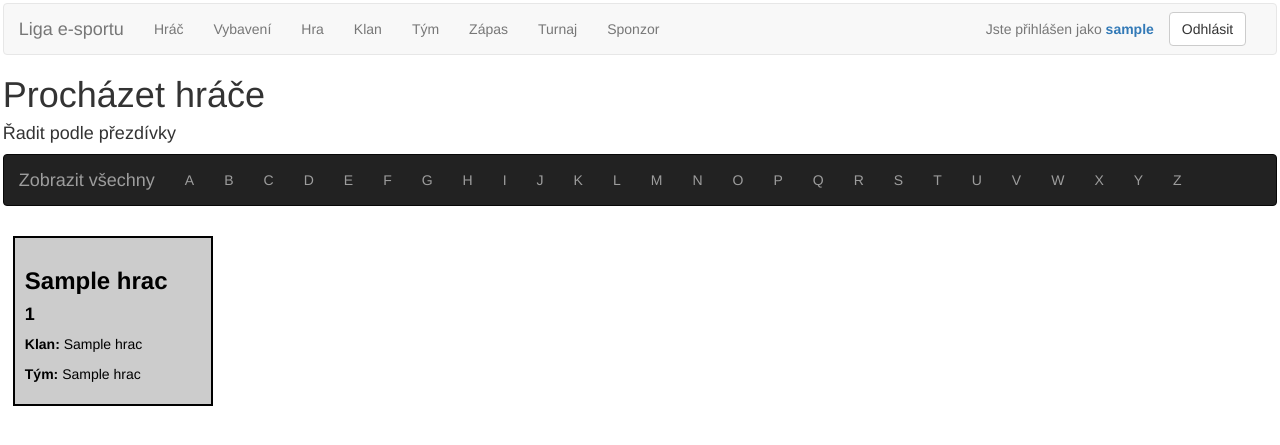
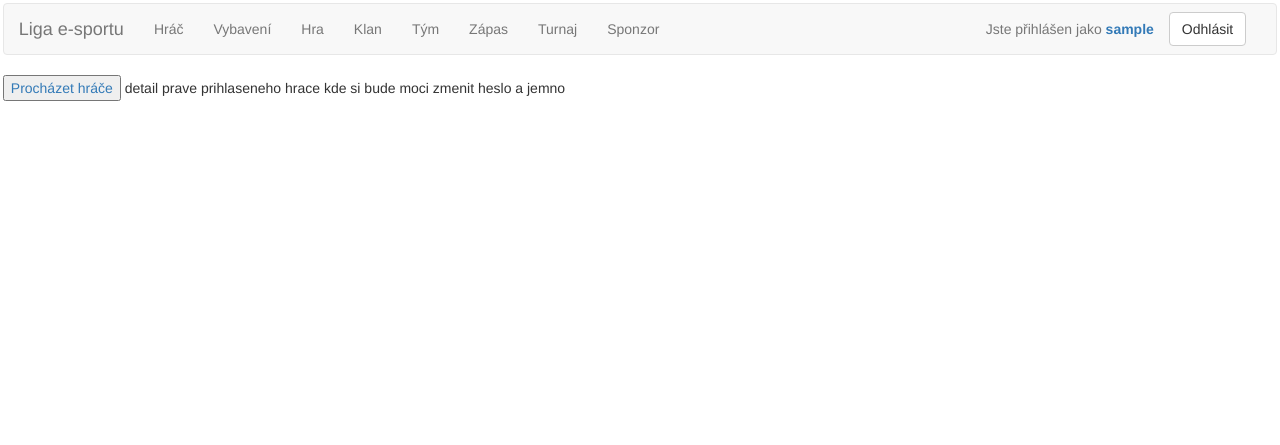
Before and after one commit to BigSlimDave/FIT-IIS, a Flask app: template app/templates/user/hrac.html in a window 1280 px wide. Shown: the top 445 px of the page. Run offline with Flask 2, Linux system fonts and the light colour scheme; the visitor is signed in with stand-in values (Sample User, id 1); tables that the repository leaves empty or names only in its code hold one stand-in row (values such as "Sample post"); the template is opened without the code that fills it: most values are stand-ins (such as "Sample title", 1, 10 or a date in 2020); some libraries are stand-ins or nearby versions.

Commit message:
UPrave hrace

```diff
--- a/app/__init__.py
+++ b/app/__init__.py
@@ -31,7 +31,7 @@ def index():
             return render_template('login.html', form=form)
     else: # POST
         if 'password' in request.form:
-            content = db_get_from_where_one('uzivatele', "prezdivka='{0}'".format(request.form['username']), ['heslo', 'role'])
+            content = db_get_from_where_one('uzivatele', "prezdivka='{0}'".format(request.form['username']), ['heslo', 'role', 'id'])
             try:
                 hash1 = content[0]
                 role1 = content[1]
@@ -41,6 +41,7 @@ def index():
             if sha256_crypt.verify(request.form['password'], hash1):
                 session['username'] = request.form['username']
                 session['logged'] = role1
+                session['id'] = content[2]
                 return redirect('/'+role1)
             else:
                 flash('Přihlášení se nezdařilo, opakujte ho prosím.')
--- a/app/templates/user/hrac.html
+++ b/app/templates/user/hrac.html
@@ -1,69 +1,5 @@
 {% extends 'user_base.html' %}
 {% block content%}
-<h1>Procházet hráče</h1>
-<h4>Řadit podle přezdívky</h4>
-<nav class="navbar navbar-inverse">
-          <div class="container-fluid">
-            <!-- Brand and toggle get grouped for better mobile display -->
-            <div class="navbar-header">
-              <button type="button" class="navbar-toggle collapsed" data-toggle="collapse" data-target="#bs-example-navbar-collapse-2" aria-expanded="false">
-                <span class="sr-only">Toggle navigation</span>
-                <span class="icon-bar"></span>
-                <span class="icon-bar"></span>
-                <span class="icon-bar"></span>
-              </button>
-              <a class="navbar-brand" href="/user/hrac/">Zobrazit všechny</a>
-            </div>
-
-            <!-- Collect the nav links, forms, and other content for toggling -->
-            <div class="collapse navbar-collapse" id="bs-example-navbar-collapse-2">
-              <ul class="nav navbar-nav">
-                <li><a href="/user/hrac/?pismeno=A">A</a></li>
-                <li><a href="/user/hrac/?pismeno=B">B</a></li>
-                <li><a href="/user/hrac/?pismeno=C">C</a></li>
-                <li><a href="/user/hrac/?pismeno=D">D</a></li>
-                <li><a href="/user/hrac/?pismeno=E">E</a></li>
-                <li><a href="/user/hrac/?pismeno=F">F</a></li>
-                <li><a href="/user/hrac/?pismeno=G">G</a></li>
-                <li><a href="/user/hrac/?pismeno=H">H</a></li>
-                <li><a href="/user/hrac/?pismeno=I">I</a></li>
-                <li><a href="/user/hrac/?pismeno=J">J</a></li>
-                <li><a href="/user/hrac/?pismeno=K">K</a></li>
-                <li><a href="/user/hrac/?pismeno=L">L</a></li>
-                <li><a href="/user/hrac/?pismeno=M">M</a></li>
-                <li><a href="/user/hrac/?pismeno=N">N</a></li>
-                <li><a href="/user/hrac/?pismeno=P">O</a></li>
-                <li><a href="/user/hrac/?pismeno=P">P</a></li>
-                <li><a href="/user/hrac/?pismeno=Q">Q</a></li>
-                <li><a href="/user/hrac/?pismeno=R">R</a></li>
-                <li><a href="/user/hrac/?pismeno=S">S</a></li>
-                <li><a href="/user/hrac/?pismeno=T">T</a></li>
-                <li><a href="/user/hrac/?pismeno=U">U</a></li>
-                <li><a href="/user/hrac/?pismeno=V">V</a></li>
-                <li><a href="/user/hrac/?pismeno=W">W</a></li>
-                <li><a href="/user/hrac/?pismeno=X">X</a></li>
-                <li><a href="/user/hrac/?pismeno=Y">Y</a></li>
-                <li><a href="/user/hrac/?pismeno=Z">Z</a></li>
-              </ul>
-            </div>
-          </div>
-        </nav>
-        {% if hraci == [] %}
-        Zadanému filtru neodpovídají žádní hráči
-        {% else %}
-            <div class="card-deck" style="display: inline-block">
-            {% for hrac in hraci %}
-            <a href="detail/{{hrac[1]}}"" style="color: black; text-decoration: none;">
-                  <div class="card" style="width: 200px;float:left;background-color: #cccccc;margin:10px;padding:10px;border:2px solid black">
-                    <div class="card-block">
-                      <h3 class="card-title"><b>{{hrac[1]}}</b></h3>
-                      <h4 class="card-title"><b>{{hrac[0]}}</b></h4>
-                      <p class="card-text"><b>Klan: </b>{{hrac[3]}}</p>
-                      <p class="card-text"><b>Tým: </b>{{hrac[5]}}</p>
-                    </div>
-                  </div>
-              </a>
-            {% endfor %}
-            </div><br>
-        {% endif  %}
+<a href="prochazet/"><button>Procházet hráče</button></a>
+detail prave prihlaseneho hrace kde si bude moci zmenit heslo a jemno
 {% endblock %}
--- /dev/null
+++ b/app/templates/user/vybaveni.html
@@ -0,0 +1,6 @@
+{% extends 'user_base.html' %}
+{% block content%}
+Zobrazuje vybaveni prave prihlaseneho hrace a nabizí mu moznast ridat si ci smazat svoje vybaveni ci upravit <br>
+<h2>Moje vybavení</h2>
+{{vybaveni}}
+{% endblock %}
```
Also changed, not shown: app/templates/user/hrac_detail.html (+21 -8 lines), app/templates/user/hrac_prochazet.html (added, +69 -0 lines), app/user/views.py (+16 -10 lines).
